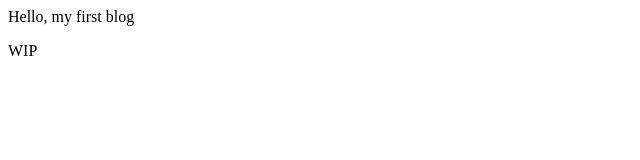
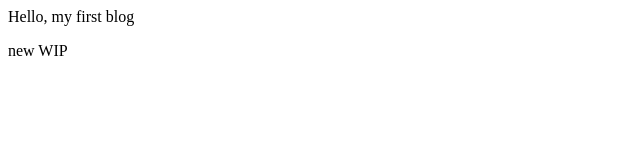
Before and after one commit to sahildesai2809/blog-react, a plain HTML site: page index.html in a window 1280 px wide. Shown: the full height of the page, 0-640 px from the left. Drawn offline with Linux system fonts and the light colour scheme.

Commit message:
added new

```diff
--- a/index.html
+++ b/index.html
@@ -7,6 +7,6 @@
 </head>
 <body>
     Hello, my first blog
-    <p>WIP</p>
+    <p>new WIP</p>
 </body>
 </html>
```
